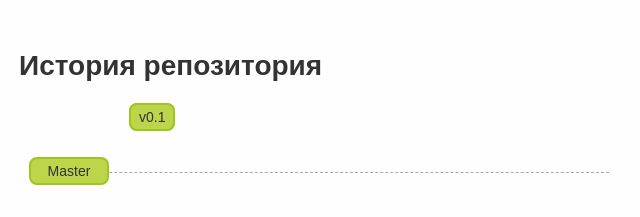
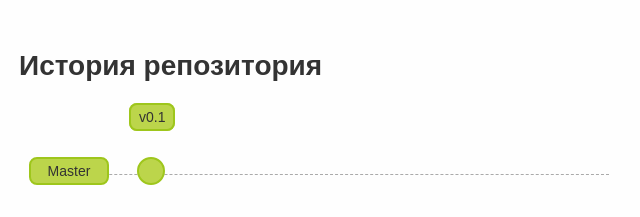
Before and after one commit to voorest/voorest.github.io, a plain HTML site: page index.html in a window 1280 px wide. Shown: the top 217 px of the page, 321-961 px from the left. Drawn offline with Linux system fonts and the light colour scheme.

Commit message:
master v0.1

```diff
--- a/index.html
+++ b/index.html
@@ -17,6 +17,7 @@
         </div>
         <div class="git-branch git-master">
             <span class="branch-name">Master</span>
+            <div class="dot" style="margin-left: 28px;"></div>
         </div>
         <div class="git-branch git-hotfix">
             <span class="branch-name">Hotfix</span>
```
